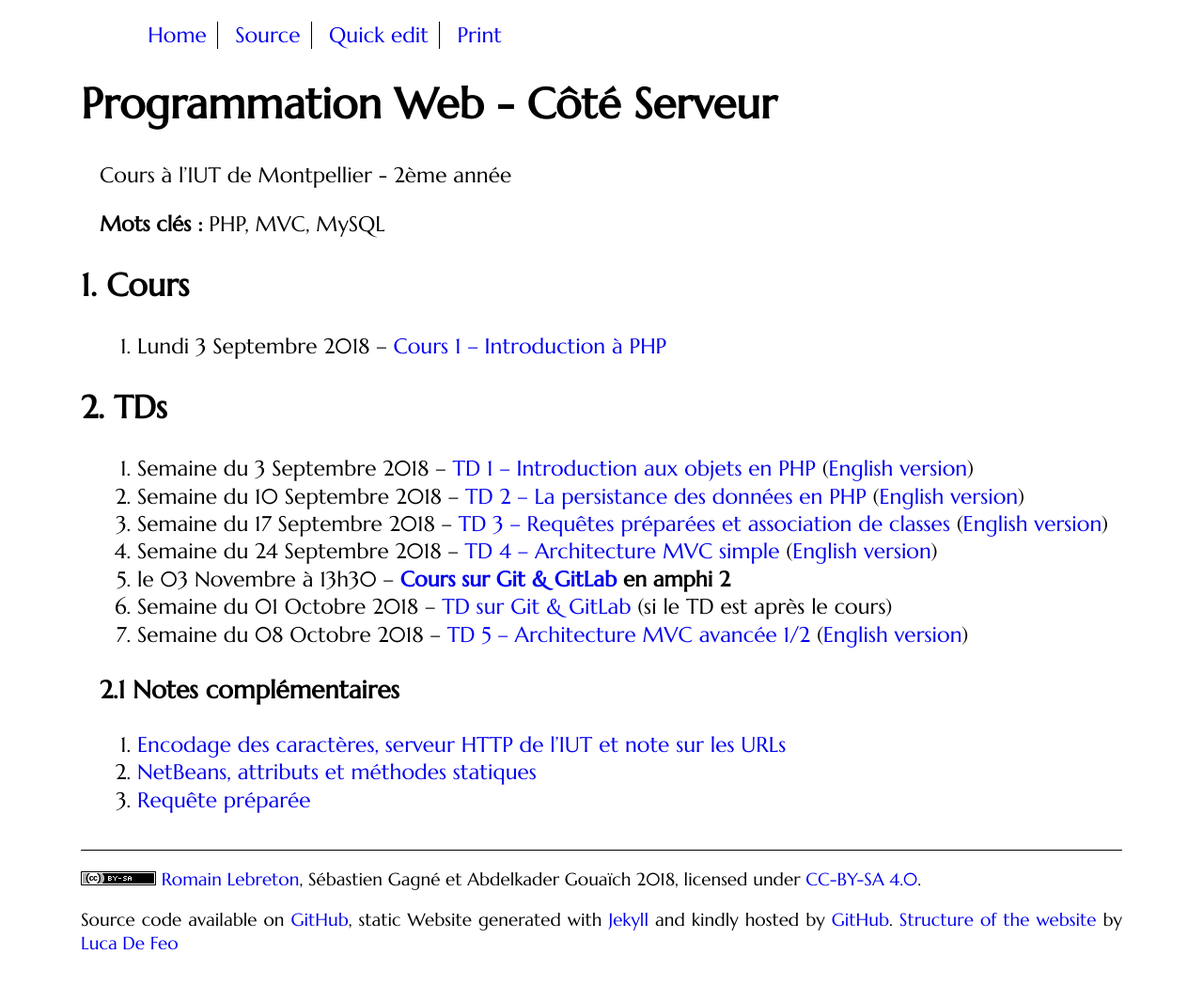
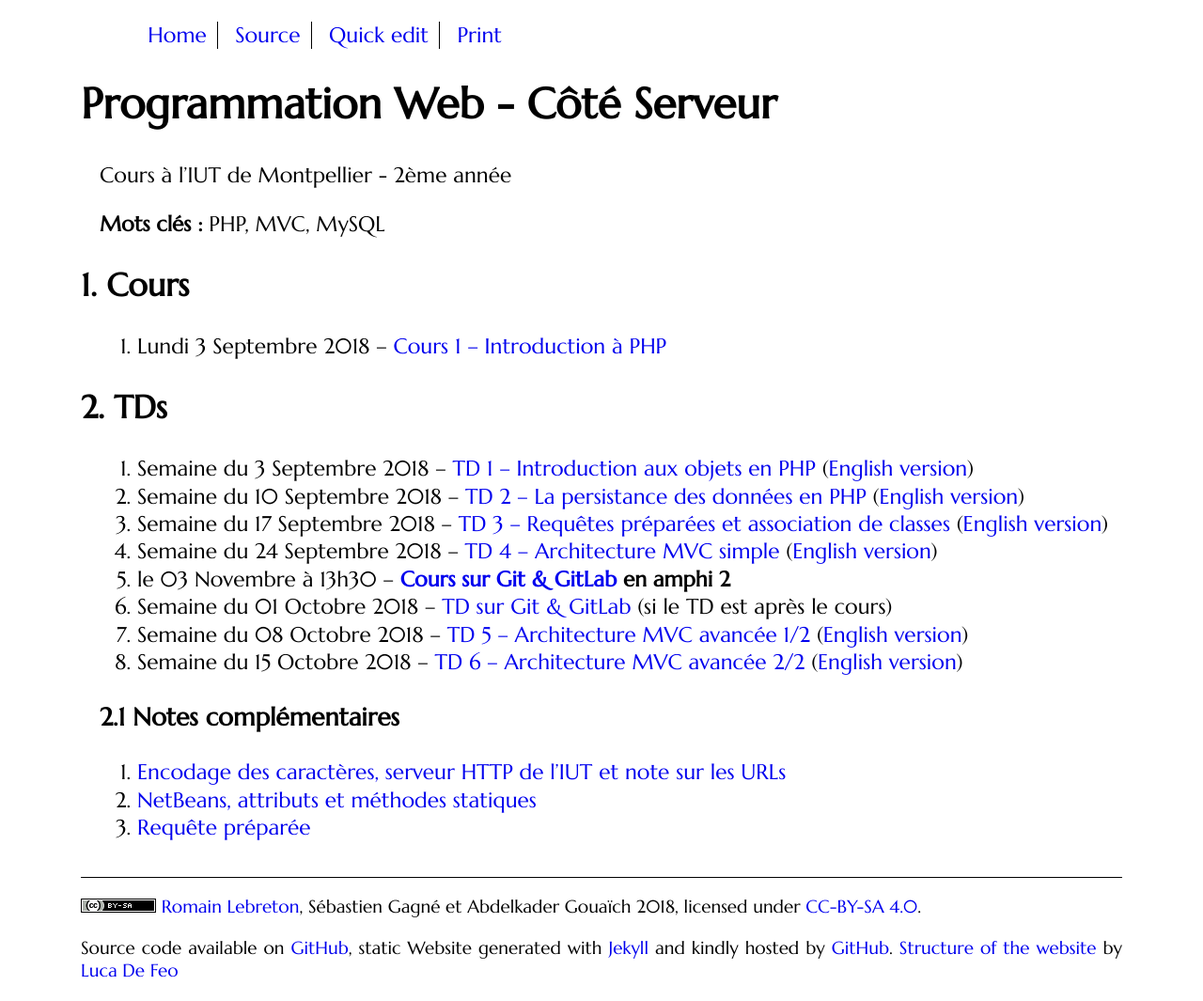
Before and after one commit to romainlebreton/R3.01-DeveloppementWeb, a Jekyll site: the page built from index.md, in a window 1280 px wide. Shown: the whole page at 94% size. Built offline with Jekyll 4.4.1, drawn with Linux system fonts in a browser that asks for light colours; some web fonts are replaced; before the commit the page ends 1035 px from its top, so only the background shows below that.

Commit message:
Semaine++

```diff
--- a/index.md
+++ b/index.md
@@ -47,16 +47,14 @@ Cours à l'IUT de Montpellier - 2ème année
 1. le 03 Novembre à 13h30 -- **[Cours sur Git & GitLab](assets/initiation GIT_IUT.pdf) en amphi 2**
 1. Semaine du 01 Octobre 2018 -- [TD sur Git & GitLab](assets/initiation GIT_IUT_TP.pdf) (si le TD est après le cours)
 1. Semaine du 08 Octobre 2018 --  [TD 5 -- Architecture MVC avancée 1/2](tutorials/tutorial5.html) ([English version](tutorials/tutorial5-en.html))
-
-<!-- 1. Semaine du 08 Octobre 2018 --  [TD 6 -- Architecture MVC avancée 2/2](tutorials/tutorial6.html) ([English version](tutorials/tutorial6-en.html)) -->
-<!-- 1. Semaine du 15 Octobre 2018 -- [Début projet](projet.html) -->
-<!-- 1. Semaines du 22 Octobre 2018 -- 3h projet -->
-<!-- 1. Semaine du 5 Novembre 2018 -- -->
+1. Semaine du 15 Octobre 2018 --  [TD 6 -- Architecture MVC avancée 2/2](tutorials/tutorial6.html) ([English version](tutorials/tutorial6-en.html))
+<!-- 1. Semaine du 22 Octobre 2018 -- [Début projet](projet.html) -->
+<!-- 1. Semaines du 5 Novembre 2018 -- 3h projet -->
+<!-- 1. Semaine du 12 Novembre 2018 -- -->
 <!--    [TD 7 -- Cookies & Sessions](tutorials/tutorial7.html) ([English version](tutorials/tutorial7-en.html)) puis projet -->
-<!-- 1. Semaine du 12 Novembre 2018 -- -->
+<!-- 1. Semaine du 19 Novembre 2018 -- -->
 <!--    [TD 8 -- Authentification & Validation par email](tutorials/tutorial8.html) ([English version](tutorials/tutorial8-en.html)) -->
 <!--    puis projet -->
-<!-- 1. Semaine du 19 Novembre 2018 --  3h projet -->
 <!-- 1. Semaine du 26 Novembre 2018 -- 3h projet -->
 <!-- 1. Semaine du 3 Décembre 2018 -- 3h projet -->
 <!-- 1. Semaine du 10 Décembre 2018 -- soutenances du projet -->
```
